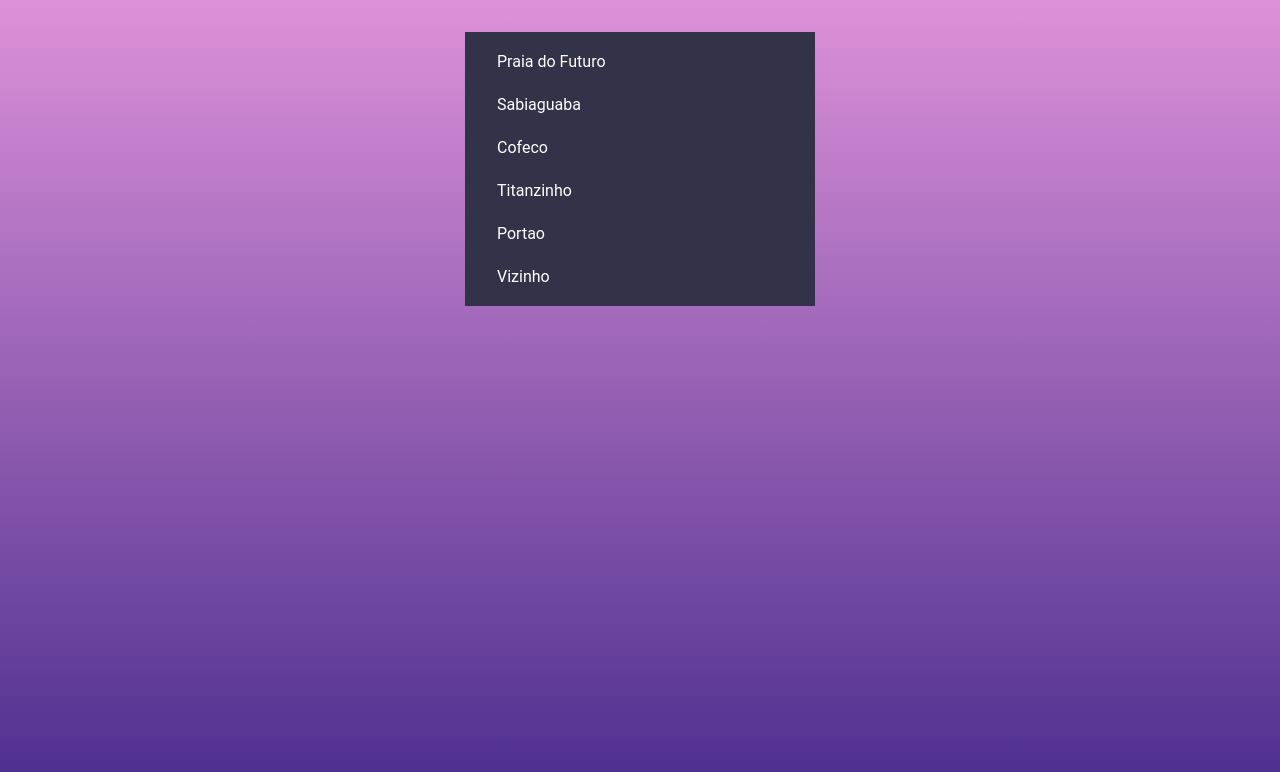
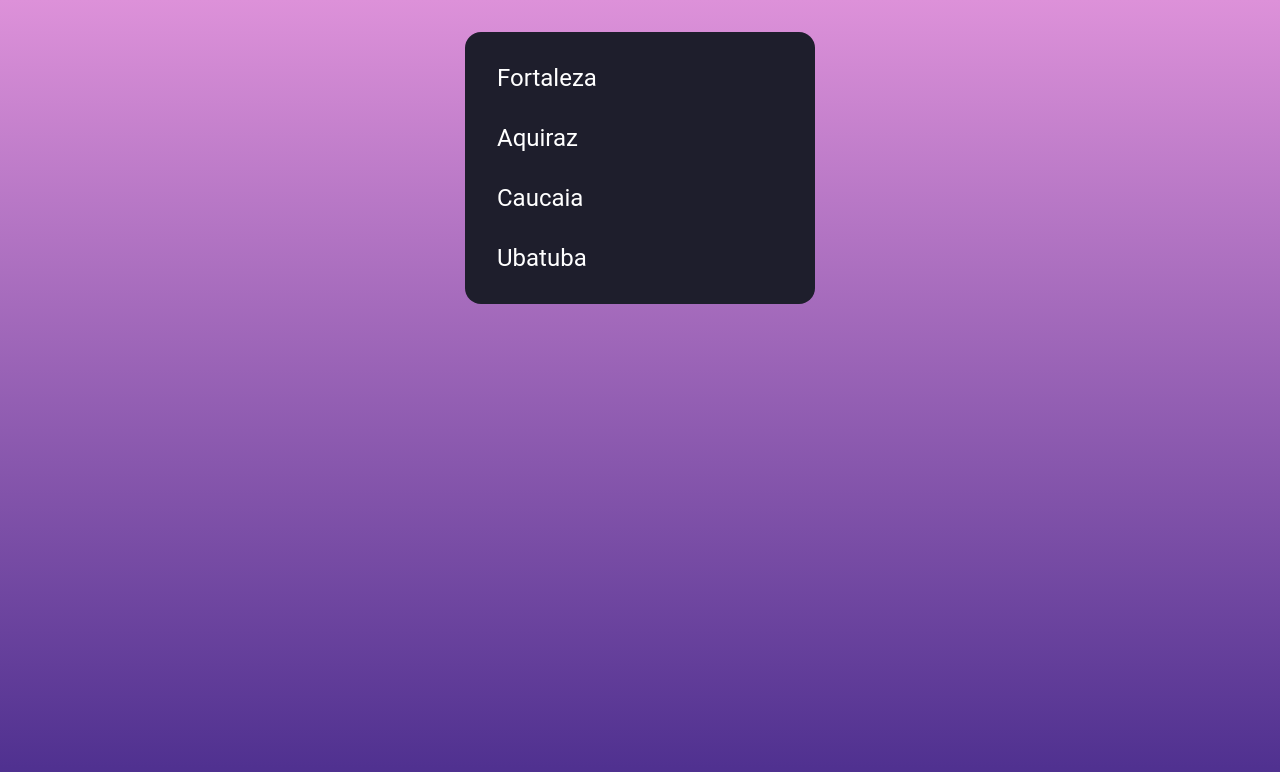
Before and after one commit to vidalme/unsPico, a React (Vite) app: page / in a window 1280 px wide. Shown: the top 772 px of the page. Built offline with nearby package versions, Linux system fonts and the light colour scheme.

Commit message:
batendo bastante a cabeca

```diff
--- a/src/App.jsx
+++ b/src/App.jsx
@@ -12,8 +12,7 @@ function App() {
   return (
     <div className="App">
       <nav>
-        <MenuPraias />
-        {/* <MenuCidades cidades={{ meuJSON }} /> */}
+        <MenuCidades cidades={{ meuJSON }} />
       </nav>
     </div>
   );
--- a/src/components/MenuCidades.jsx
+++ b/src/components/MenuCidades.jsx
@@ -8,21 +8,37 @@ const MenuCidades = ({ cidades }) => {
   const cids = cidades.meuJSON;
 
   if (cids ?? false) {
-    const [subMenuShow, setSubMenuShow] = useState(false);
+    cids.map((cid) => (cid.aberto = false));
+
+    const [subMenu, setSubMenu] = useState({});
 
     const handleClick = (e) => {
-      setSubMenuShow((lastShow) => {
-        return !lastShow;
-      });
+      const acionado = cids.find((m) => m.nome === e.target.innerText);
+
+      if (acionado === subMenu) {
+        console.log("mesmobotao");
+      } else {
+        // console.log(acionado.nome);
+        acionado.aberto = true;
+        setSubMenu(() => {
+          return acionado;
+        });
+      }
     };
 
     return (
       <ul className="menu-cidades">
-        {cids.map((cidade, idx) => {
+        {cids.map((cidade) => {
           return (
-            <li className="botao-menu-cidades" key={idx} onClick={handleClick}>
+            <li
+              key={cidade.id}
+              className="botao-menu-cidades"
+              onClick={handleClick}
+            >
               {cidade.nome}
-              {subMenuShow && <MenuPraias />}
+              {cidade.aberto && cidade !== subMenu
+                ? console.log("abriu")
+                : console.log("nada")}
             </li>
           );
         })}
--- a/src/components/MenuPraias.jsx
+++ b/src/components/MenuPraias.jsx
@@ -2,16 +2,26 @@ import meuJSON from "../data/conteudo.json";
 
 const { praias } = meuJSON[0];
 
-export const MenuPraias = () => {
-  return (
-    <ul className="menu-praias">
-      {praias.map((praia) => {
-        return (
-          <li className="botao-menu-praias" key={praia.id}>
-            {praia.nome}
-          </li>
-        );
-      })}
-    </ul>
-  );
+export const MenuPraias = ({ cidade }) => {
+  console.log(cidade.praias);
+  console.log("oi");
+  // function handleClick(e) {
+  //   // console.log(e);
+  // }
+
+  // return (
+  //   <ul className="menu-praias">
+  //     {praias.map((praia) => {
+  //       return (
+  //         <li
+  //           onClick={handleClick}
+  //           className="botao-menu-praias"
+  //           key={praia.id}
+  //         >
+  //           {praia.nome}
+  //         </li>
+  //       );
+  //     })}
+  //   </ul>
+  // );
 };
```
